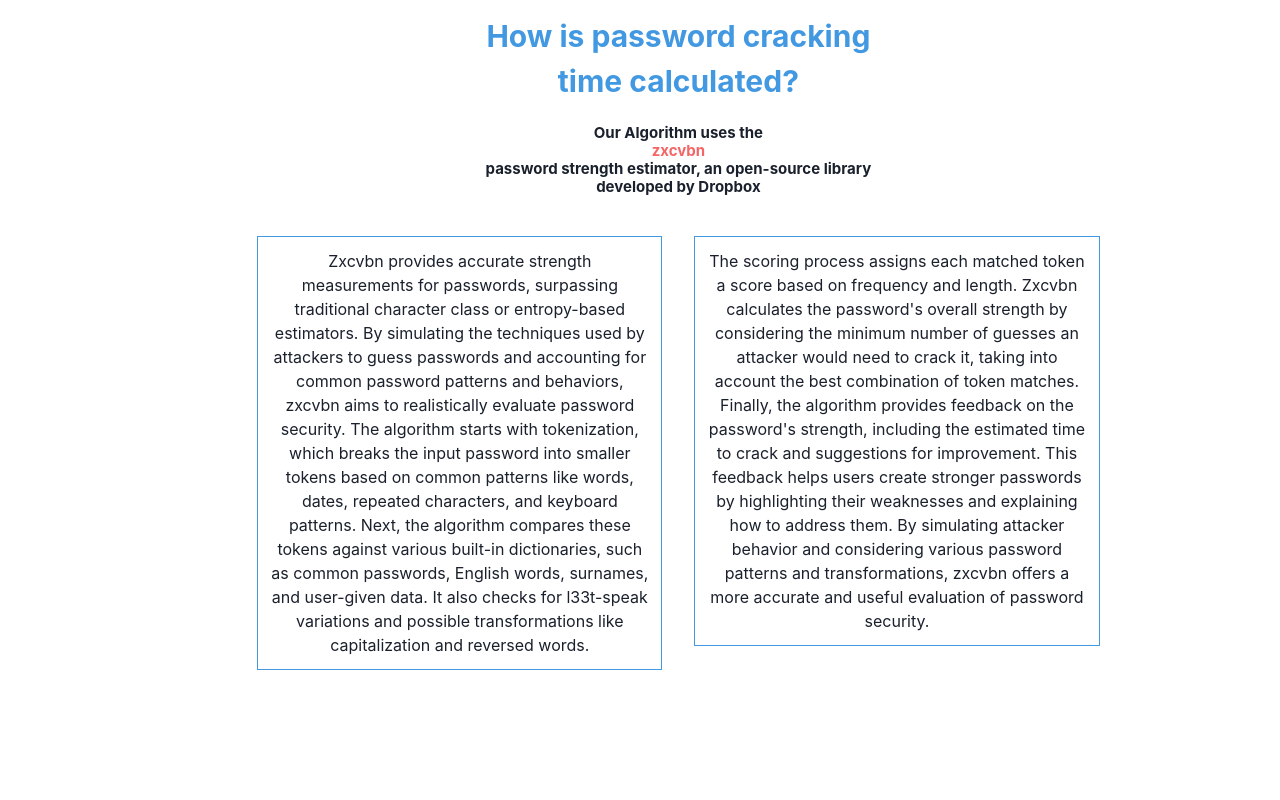
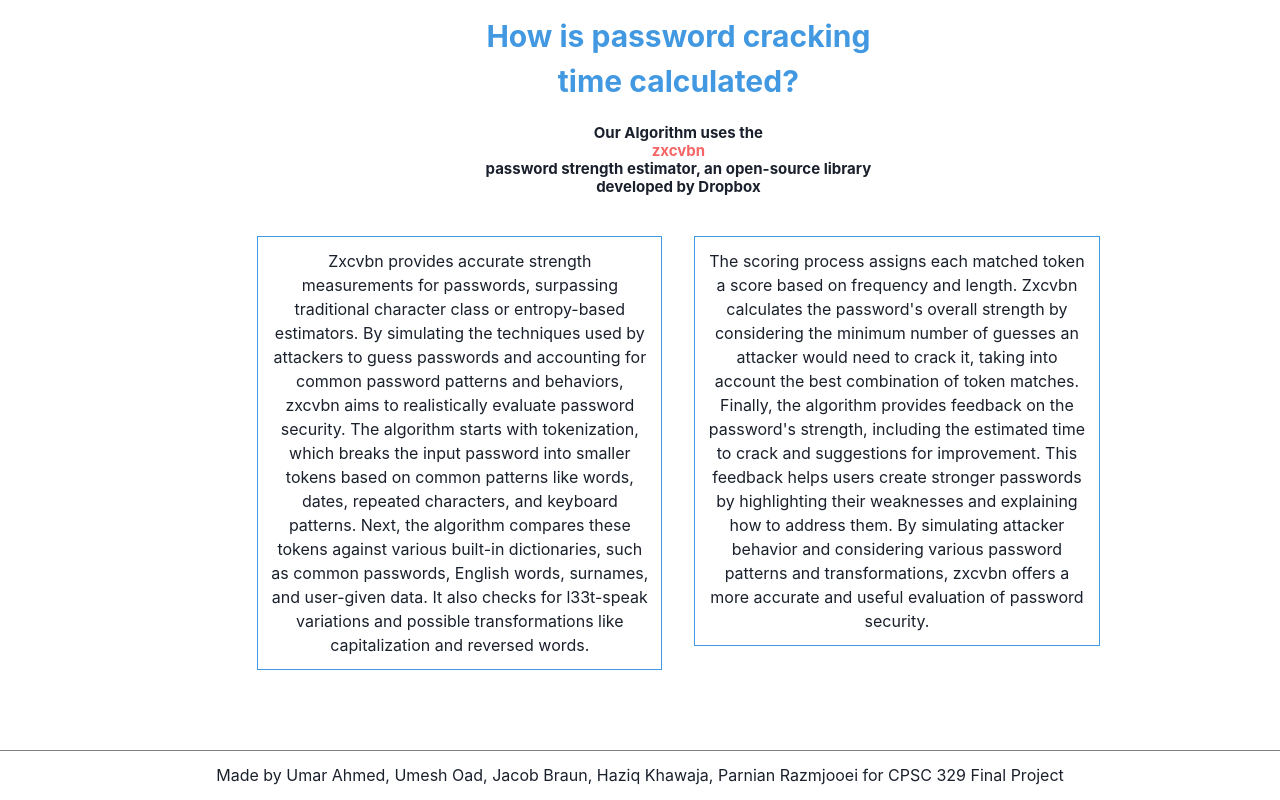
Before and after one commit to umar-ahmed1/react-password-project, a React (Create React App) app: page / in a window 1280 px wide. Shown: the part 1907-2707 px from the top of the page. Before the commit the page ends 2657 px from the top, so only its background shows below. Built offline with nearby package versions, Linux system fonts and the light colour scheme.

Commit message:
added footer

```diff
--- a/src/App.js
+++ b/src/App.js
@@ -7,6 +7,7 @@ import Password from './components/Password';
 import Header from './components/Header';
 import InfoComponent from './components/InfoComponent';
 import TipsComponent from './components/TipsComponent';
+import Footer from './components/Footer';
 
 function App() {
   return (
@@ -15,6 +16,7 @@ function App() {
       <Password/>
       <TipsComponent/>
       <InfoComponent/>
+      <Footer/>
     </ChakraProvider>
   );
 }
--- /dev/null
+++ b/src/components/Footer.js
@@ -0,0 +1,9 @@
+import React from 'react'
+import { Box, Flex, Stack, Text,AspectRatio } from '@chakra-ui/react';
+export default function Footer() {
+  return (
+    <Flex height='50px' borderTop='1px solid grey' align='center' justify='center'>
+        <Text>Made by Umar Ahmed, Umesh Oad, Jacob Braun, Haziq Khawaja, Parnian Razmjooei for CPSC 329 Final Project</Text>
+    </Flex>
+  )
+  }
```
